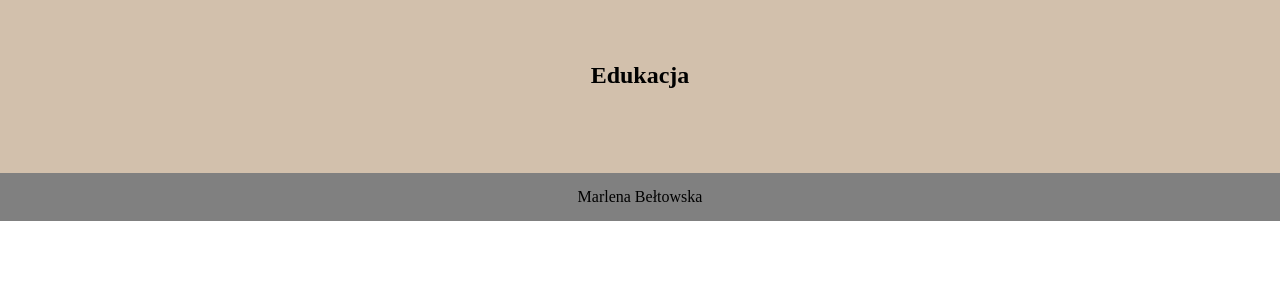
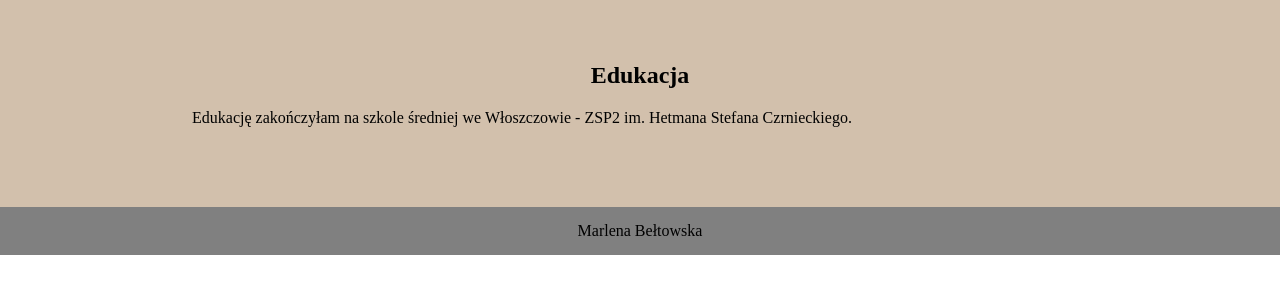
Before and after one commit to Usagi98/Usagi98, a plain HTML site: page 3.html in a window 1280 px wide. Shown: the part 260-554 px from the top of the page. Drawn offline with Linux system fonts and the light colour scheme.

Commit message:
Update 3.html

```diff
--- a/3.html
+++ b/3.html
@@ -31,7 +31,7 @@
    </div>
    <div class="content">
        <h2>Edukacja</h2>
-       <p></p>
+       <p>Edukację zakończyłam na szkole średniej we Włoszczowie - ZSP2 im. Hetmana Stefana Czrnieckiego.</p>
    </div>
    <div class="footer">
     <footer>Marlena Bełtowska</footer>
```
